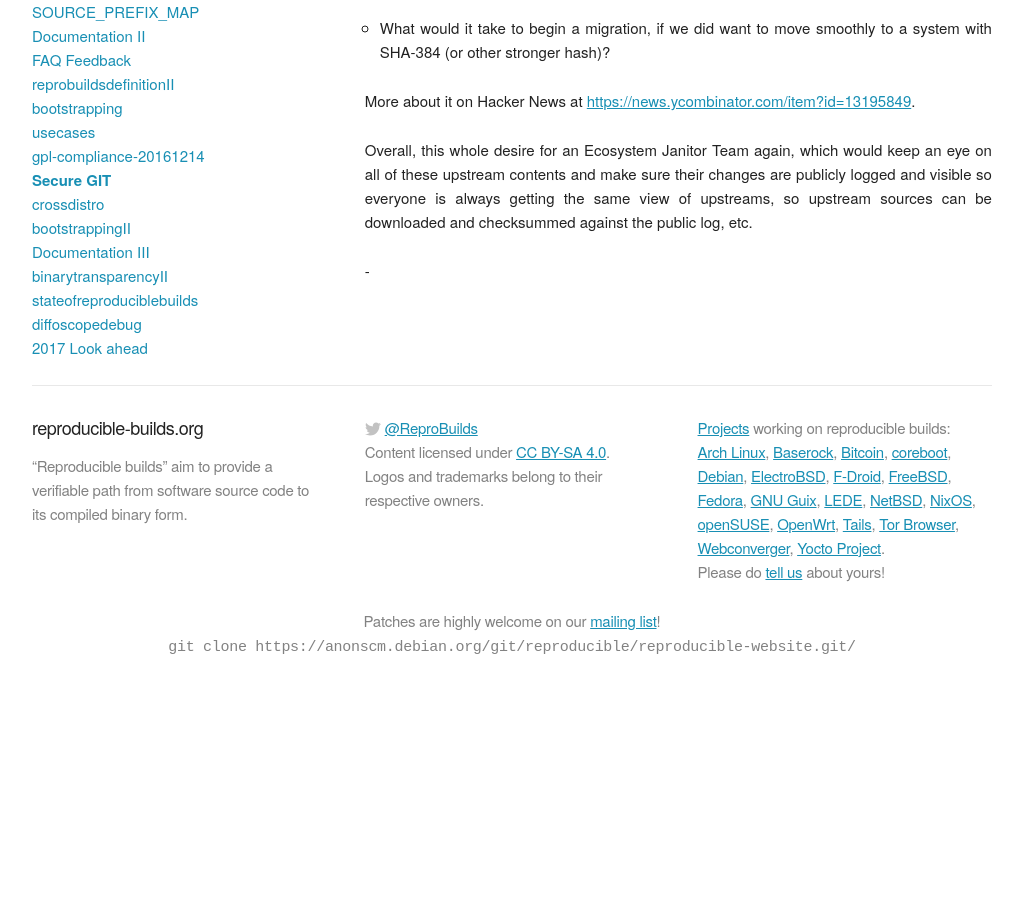
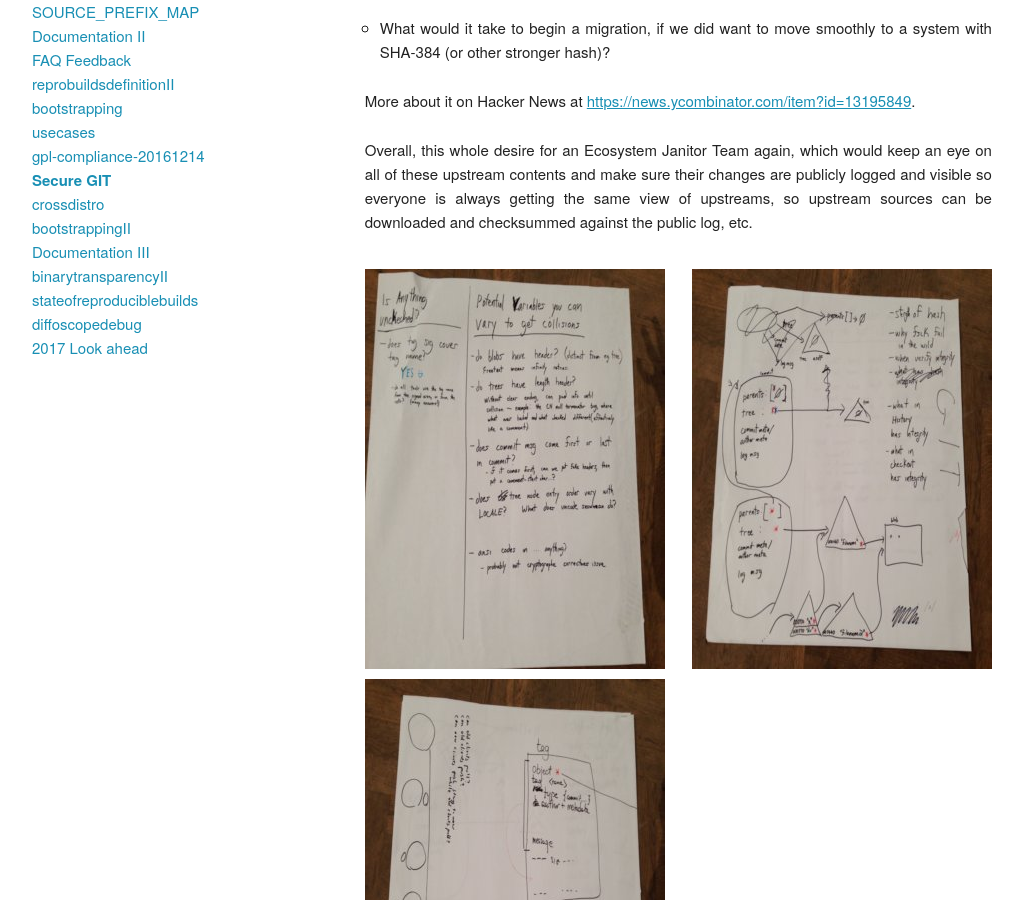
Before and after one commit to prototypefund/reproducible-website, a Jekyll site: the page built from _events/berlin2016/securegit.md, in a window 1280 px wide and 900 px high, scrolled down 656 px. Shown: the whole window, without its empty margins (128-1151 px from the left). Built offline with Jekyll 4.4.1, drawn with Linux system fonts in a browser that asks for light colours; some web fonts are replaced; before the commit the page ends 1346 px from its top, so only the background shows below that.

Commit message:
berlin2016: add secure git post-it notes
Signed-off-by: Holger Levsen <holger@layer-acht.org>

```diff
--- a/_events/berlin2016/securegit.md
+++ b/_events/berlin2016/securegit.md
@@ -26,4 +26,6 @@ More about it on Hacker News at [https://news.ycombinator.com/item?id=13195849](
 
 Overall, this whole desire for an Ecosystem Janitor Team again, which would keep an eye on all of these upstream contents and make sure their changes are publicly logged and visible so everyone is always getting the same view of upstreams, so upstream sources can be downloaded and checksummed against the public log, etc.
 
--
+<img style="margin-top: 10px; vertical-align: top;" src="{{ "/images/berlin2016/securegit_01.JPG" | prepend: site.baseurl }}" alt="Secure GIT Post-It notes" />
+<img style="margin-top: 10px; vertical-align: top;" src="{{ "/images/berlin2016/securegit_02.JPG" | prepend: site.baseurl }}" alt="Secure GIT Post-It notes" />
+<img style="margin-top: 10px; vertical-align: top;" src="{{ "/images/berlin2016/securegit_03.JPG" | prepend: site.baseurl }}" alt="Secure GIT Post-It notes" />
```
Also changed, not shown: images/berlin2016/securegit_01.JPG (added), images/berlin2016/securegit_02.JPG (added), images/berlin2016/securegit_03.JPG (added).
